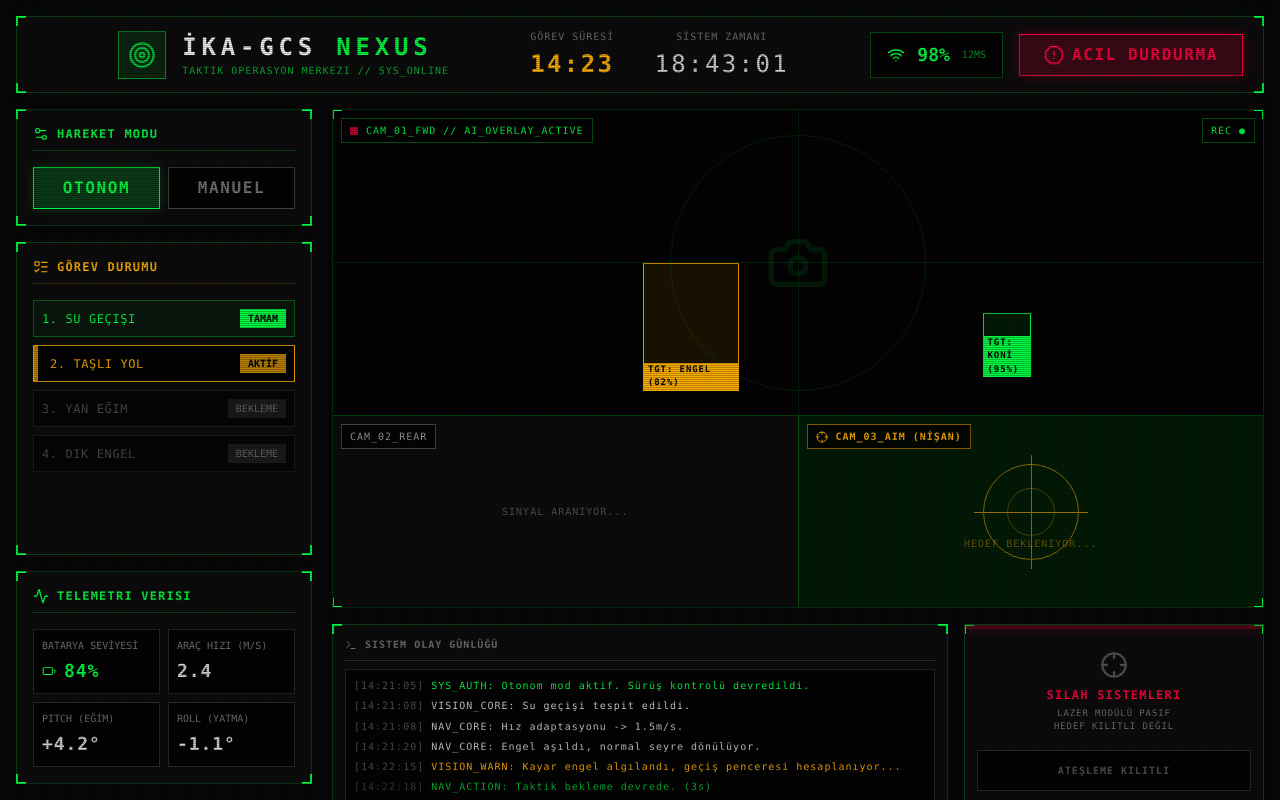
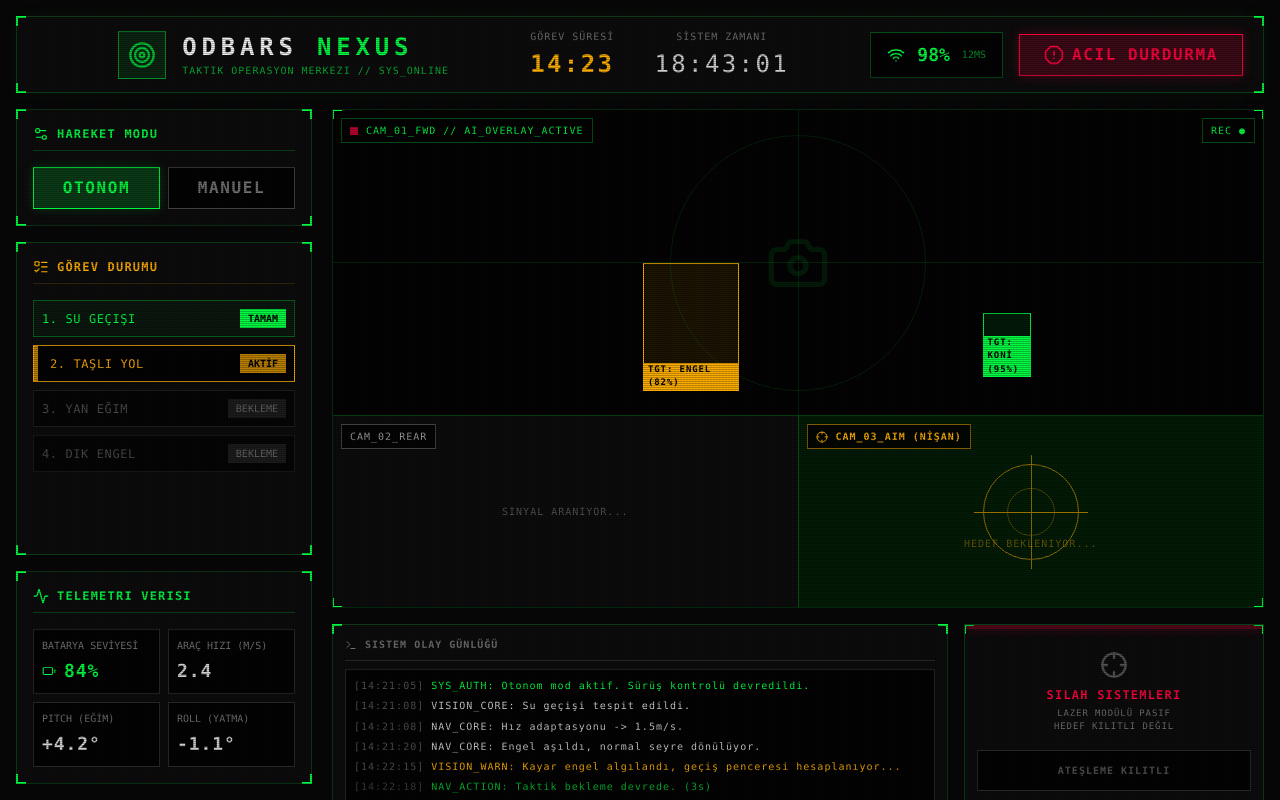
Before and after one commit to SerhanEnsar/Odbars_Yazilim, a React (Vite) app in the folder panel/: page / in a window 1280 px wide. Built offline with nearby package versions, Linux system fonts and the light colour scheme.

Commit message:
chore(panel): rename application to ODBARS NEXUS

```diff
--- a/panel/electron/main.js
+++ b/panel/electron/main.js
@@ -12,7 +12,7 @@ function createWindow() {
   win = new BrowserWindow({
     width: 1440,
     height: 900,
-    title: 'İKA GCS - Yer Kontrol İstasyonu',
+    title: 'ODBARS NEXUS - Yer Kontrol İstasyonu',
     webPreferences: {
       preload: path.join(__dirname, 'preload.mjs'),
       nodeIntegration: true,
--- a/panel/src/App.jsx
+++ b/panel/src/App.jsx
@@ -23,7 +23,7 @@ export default function App() {
             <Target className="text-[#00ff41] animate-pulse" size={28} />
           </div>
           <div>
-            <h1 className="text-2xl font-bold tracking-[0.2em] text-neutral-100">İKA-GCS <span className="text-[#00ff41]">NEXUS</span></h1>
+            <h1 className="text-2xl font-bold tracking-[0.2em] text-neutral-100">ODBARS <span className="text-[#00ff41]">NEXUS</span></h1>
             <p className="text-[10px] text-[#00ff41]/70 uppercase tracking-widest">Taktik Operasyon Merkezi // SYS_ONLINE</p>
           </div>
         </div>
```
